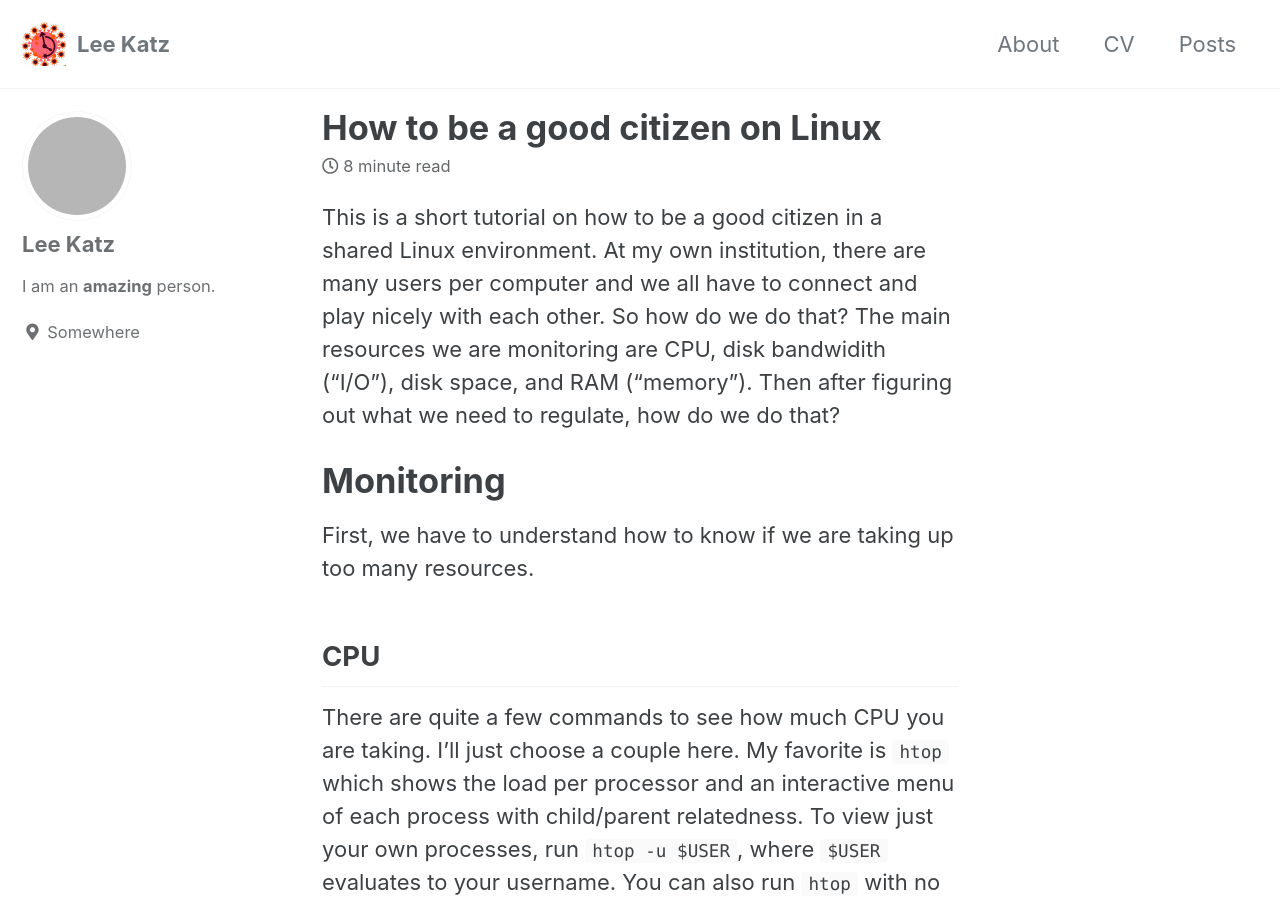
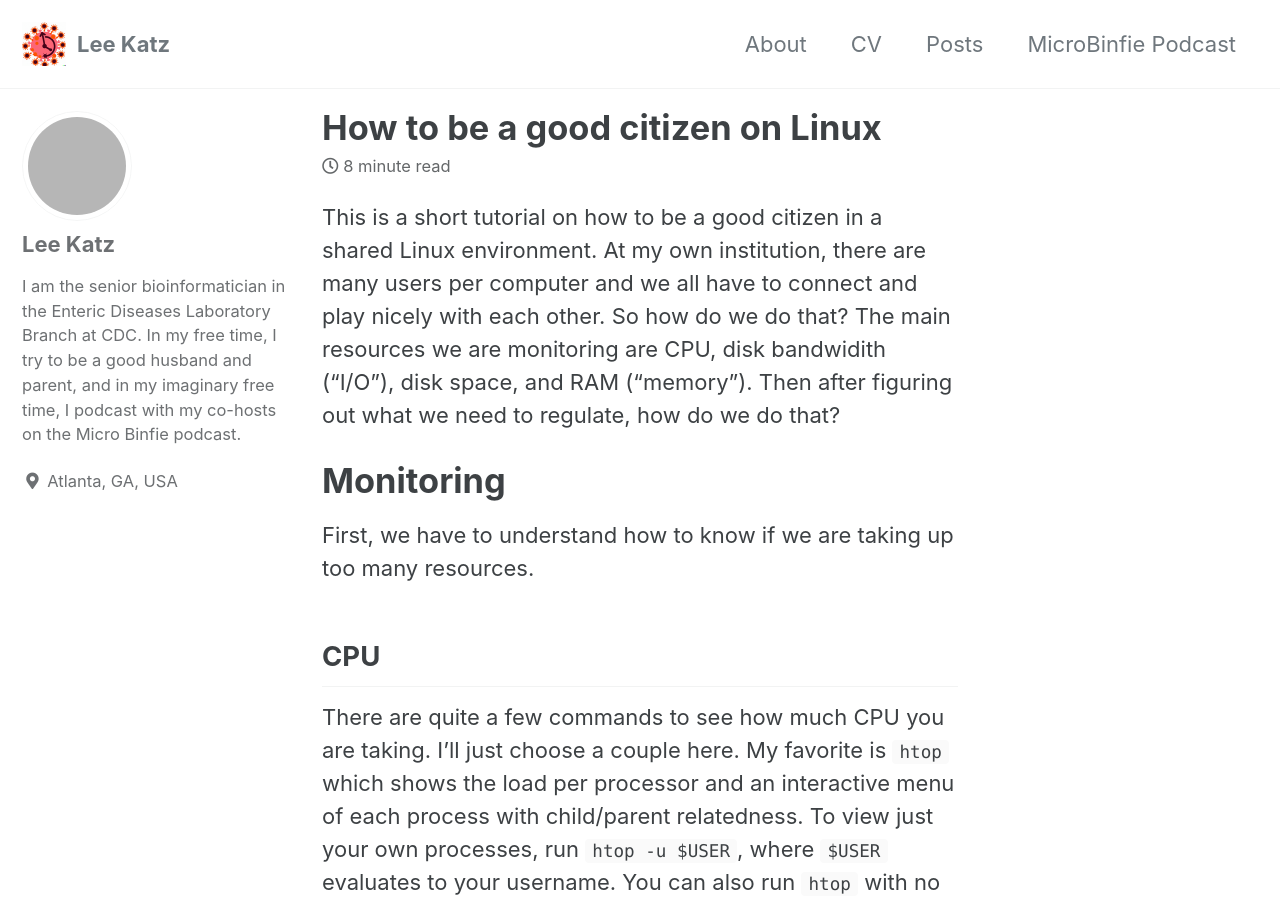
Before and after one commit to lskatz/lskatz.github.io, a Jekyll site: the page built from _posts/2023-03-21-good-linux-citizen.md, in a window 1280 px wide and 900 px high. Built offline with Jekyll 4.4.1, drawn with Linux system fonts in a browser that asks for light colours; grey boxes are pictures that could not be loaded.

Commit message:
minor bug fixes

```diff
--- a/_config.yml
+++ b/_config.yml
@@ -24,7 +24,7 @@ description              : "Personal and professional site."
 url                      : "https://lskatz.github.io" # the base hostname & protocol for your site e.g. "https://mmistakes.github.io"
 baseurl                  : # the subpath of your site, e.g. "/blog"
 repository               : # GitHub username/repo-name e.g. "mmistakes/minimal-mistakes"
-teaser                   : "/assets/images/banner-500x300.png" # path of fallback teaser image, e.g. "/assets/images/500x300.png"
+teaser                   : "/assets/images/banner-500x300.jpg" # path of fallback teaser image, e.g. "/assets/images/500x300.png"
 logo                     : "/assets/images/logo-88x88.png" # path of logo image to display in the masthead, e.g. "/assets/images/88x88.png"
 masthead_title           : # overrides the website title displayed in the masthead, use " " for no title
 # breadcrumbs            : false # true, false (default)
@@ -106,8 +106,8 @@ analytics:
 author:
   name             : "Lee Katz"
   avatar: "https://s.gravatar.com/avatar/a405d1fe510eb75ef647544880665157?s=80&r=g" # path of avatar image, e.g. "/assets/images/bio-photo.jpg"
-  bio              : "I am an **amazing** person."
-  location         : "Somewhere"
+  bio              : "I am the senior bioinformatician in the Enteric Diseases Laboratory Branch at CDC.  In my free time, I try to be a good husband and parent, and in my imaginary free time, I podcast with my co-hosts on the Micro Binfie podcast."
+  location         : "Atlanta, GA, USA"
   email            :
   links:
     - label: "Email"
--- a/_data/navigation.yml
+++ b/_data/navigation.yml
@@ -5,3 +5,5 @@ main:
     url: /online-cv/
   - title: "Posts"
     url: /posts
+  - title: "MicroBinfie Podcast"
+    url: https://microbinfie.github.io
--- a/_posts/2023-03-21-good-linux-citizen.md
+++ b/_posts/2023-03-21-good-linux-citizen.md
@@ -25,13 +25,13 @@ and an interactive menu of each process with child/parent relatedness.
 To view just your own processes, run `htop -u $USER`, where `$USER` evaluates to your username.
 You can also run `htop` with no arguments and if so, it will show you all processes.
 
-![htop example](/images/htop.png)
+![htop example](/assets/images/htop.png)
 
 The command `top` is also available.
 It is more simple but it is available on most Linux installations, where `htop` might not be available.
 You can also run it the same way with `top -u $USER`.
 
-![top example](/images/top.png)
+![top example](/assets/images/top.png)
 
 Most of your processes will be single threaded, meaning that it will only take up to 100% of one CPU.
 You might be surprised if you are taking up many CPUs
```
